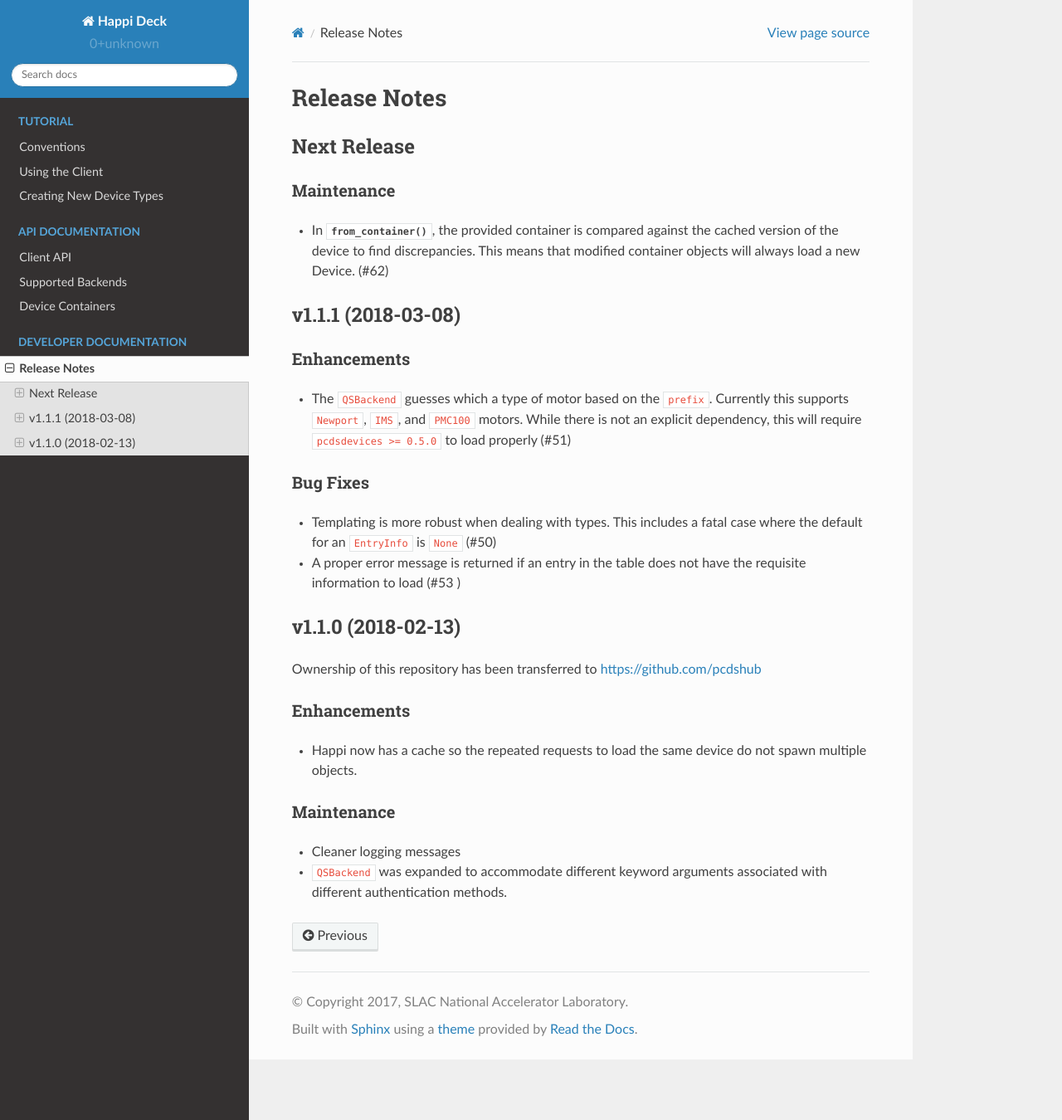
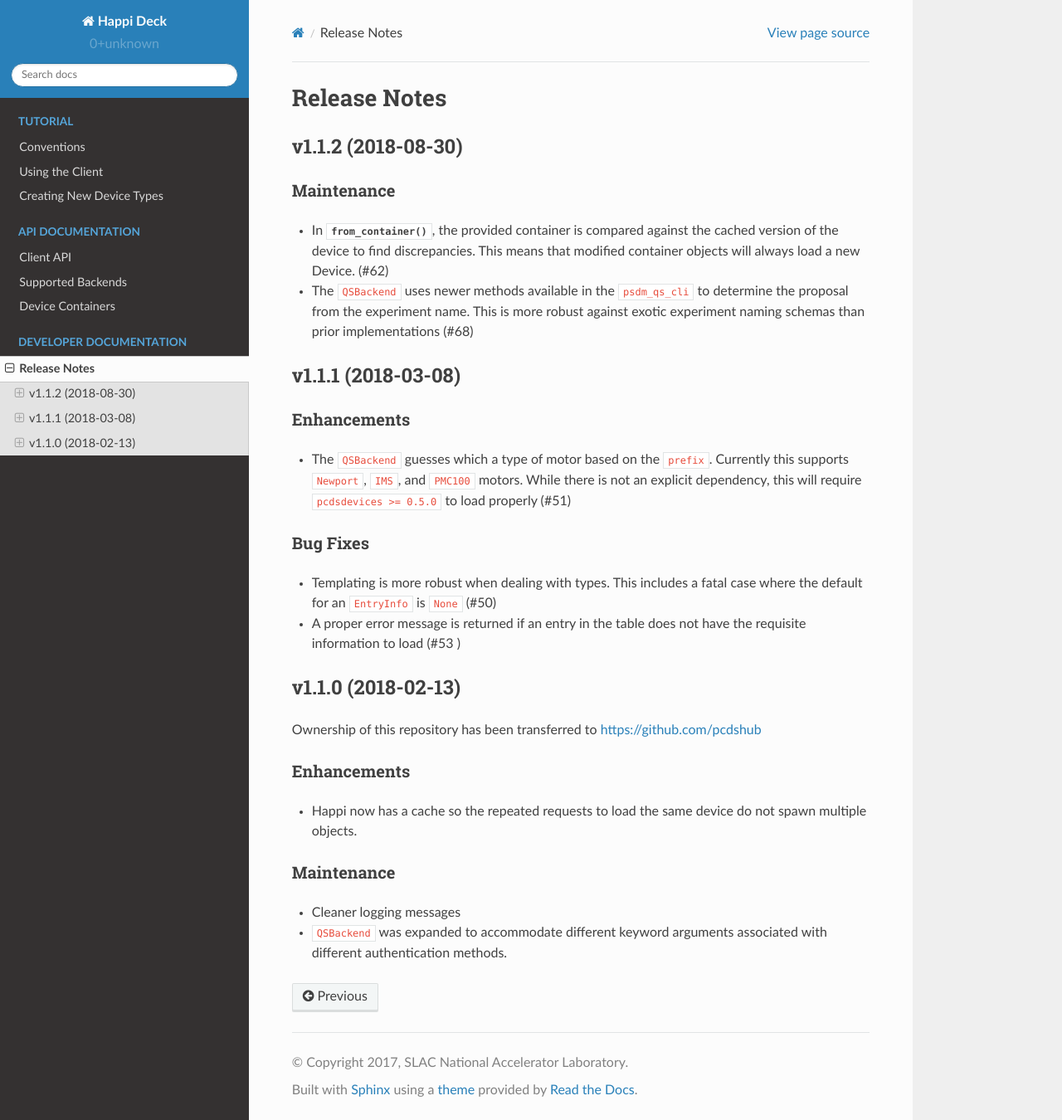
Before and after one commit to pcdshub/happi, a Sphinx documentation site: the page built from docs/source/releases.rst, in a window 1280 px wide and 1350 px high. Shown: the whole window at 83% size. Built offline with Sphinx 7.4.7 and the Read the Docs theme 2.0.0, drawn with Linux system fonts in a browser that asks for light colours.

Commit message:
DOC: Formalize release notes

```diff
--- a/docs/source/releases.rst
+++ b/docs/source/releases.rst
@@ -2,14 +2,17 @@
 Release Notes
 #############
 
-Next Release
-============
+v1.1.2 (2018-08-30)
+===================
 
 Maintenance
 -----------
 - In :meth:`.from_container`, the provided container is compared against
   the cached version of the device to find discrepancies. This means that
   modified container objects will always load a new Device. (#62)
+- The ``QSBackend`` uses newer methods available in the ``psdm_qs_cli`` to
+  determine the proposal from the experiment name. This is more robust against
+  exotic experiment naming schemas than prior implementations (#68)
 
 v1.1.1 (2018-03-08)
 ===================
```
